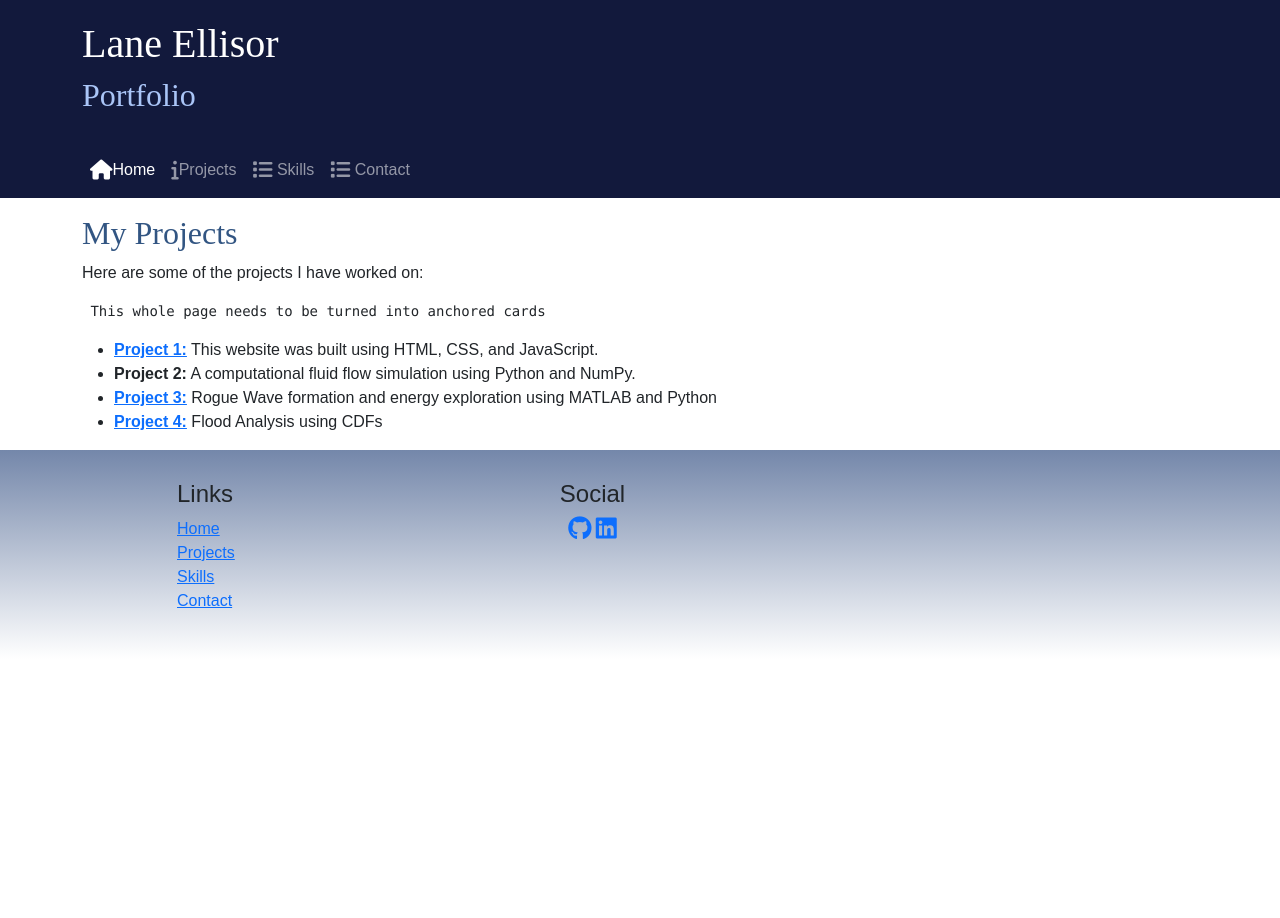
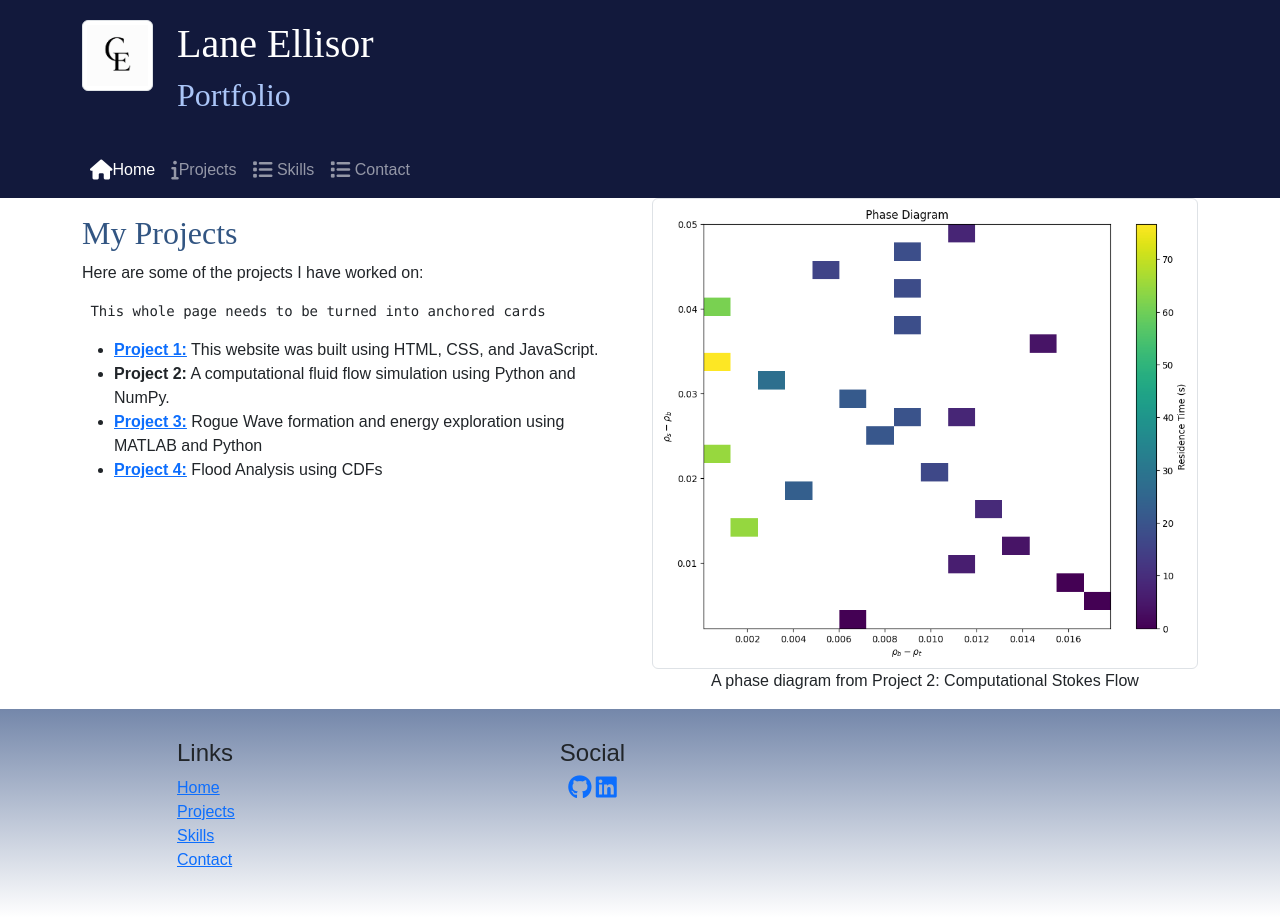
Before and after one commit to LaneEllisor/LaneEllisor.github.io, a plain HTML site: page projects.html in a window 1280 px wide. Before the commit the page ends 800 px from the top, so only its background shows below. Drawn offline with nearby package versions, Linux system fonts and the light colour scheme; a web font is replaced by a local one.

Commit message:
Added logo to header, updated project page to have two columns, fistbumped the air

```diff
--- a/projects.html
+++ b/projects.html
@@ -26,11 +26,14 @@
 
 <body>
 
-         <!-- header -->
+    <!-- header -->
     <header>
         <div class="container">
             <div class="row">
 
+                <div class="col-1">
+                        <img class="img-thumbnail" src="img/CE_logo.jpg" alt="Logo" />
+                </div>
 
                 <div class="col">
                     <!-- Title and Subtitle -->
@@ -90,9 +93,18 @@
                         <li><strong><a href="floodanalysis.html">Project 4:</a></strong> Flood Analysis using CDFs</li>
 
                     </ul>
+
+                </div>
+                <div class="col text-center">
+                    <img class="img-thumbnail" src="img/phasediagram.png" alt="Phase Diagram" />
+                    <p > A phase diagram from Project 2: Computational Stokes Flow </p>
                 </div>
             </div>
         </div>
+
+
+
+
     </main>
 
 
```
Also changed, not shown: ProjectPageTemplate.html (+3 -1 lines), contact.html (+3 -1 lines), floodanalysis.html (+3 -1 lines), home.html (+8 -1 lines), roguewaves.html (+4 -2 lines), skills.html (+3 -1 lines), css/styles.css (line endings or trailing spaces), img/CE_logo.jpg (added), 1 other file.
